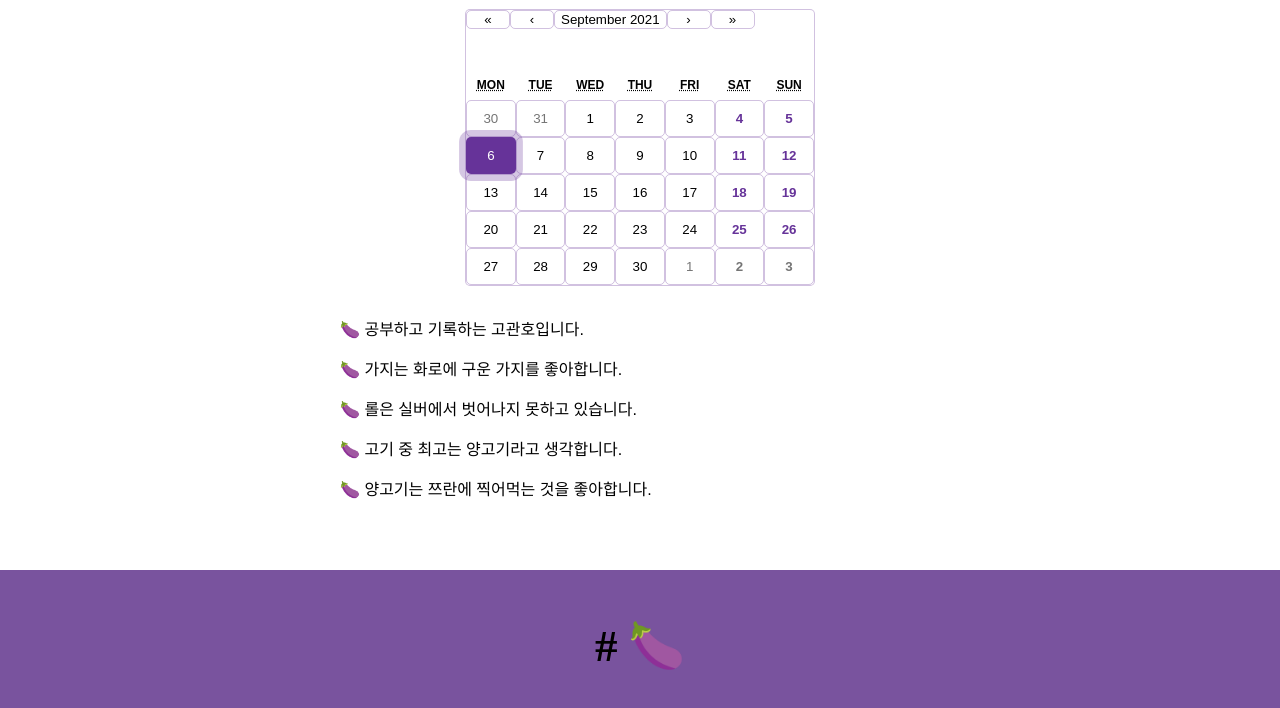
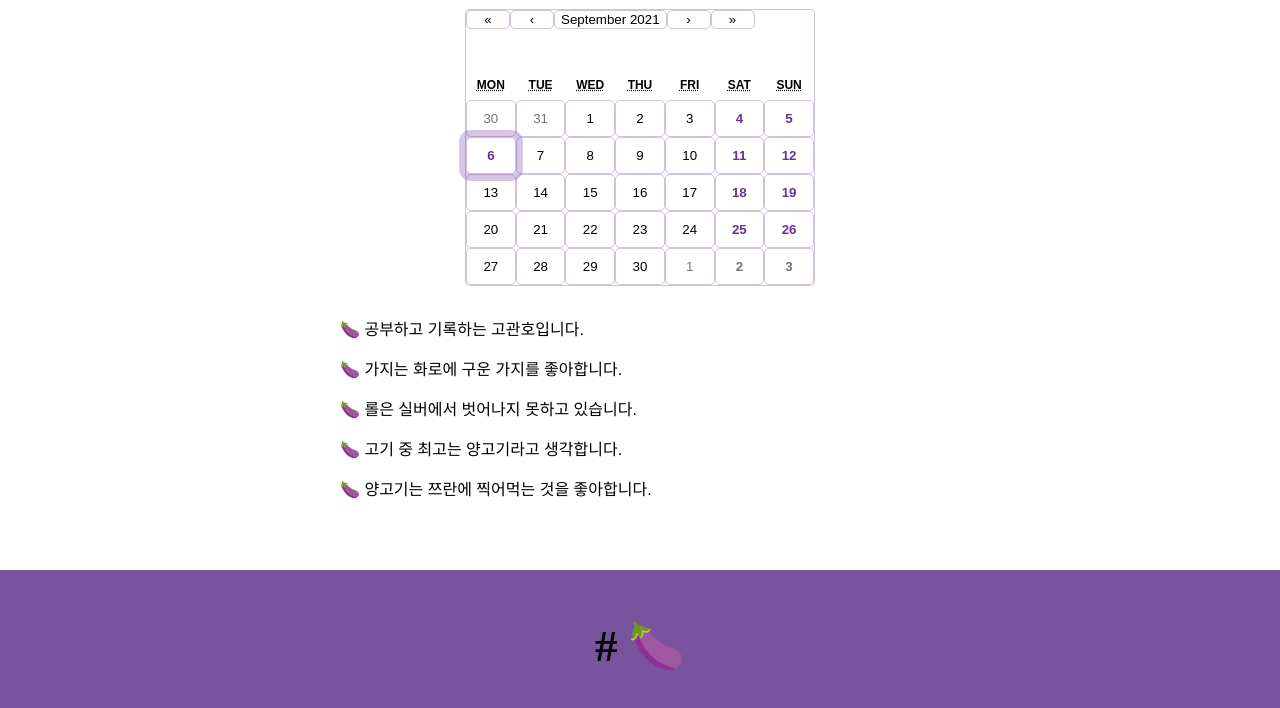
Before and after one commit to kanovii/kanovii_til, a Gatsby site: page /about in a window 1280 px wide. Shown: the part 192-900 px from the top of the page. Built offline with nearby package versions, Linux system fonts and the light colour scheme; Gatsby itself is replaced by a stand-in of ours.

Commit message:
calender pulse

```diff
--- a/src/css/calendar.css
+++ b/src/css/calendar.css
@@ -97,9 +97,9 @@
     background-color: #e6e6e6;
   }
   .react-calendar__tile--now {
-    background: rebeccapurple;
-    color: white !important;
-    font-weight: 500;
+    background: white;
+    color: rebeccapurple !important;
+    font-weight: 700;
     border-radius: 5px;
     animation: 1s pulse infinite ease-out;
   }
@@ -113,7 +113,7 @@
 }
   .react-calendar__tile--now:enabled:hover,
   .react-calendar__tile--now:enabled:focus {
-    background: rgb(125, 73, 177);
+    background: rgb(151, 113, 189);
   }
   .react-calendar__tile--hasActive {
     background: rebeccapurple;
@@ -131,10 +131,12 @@
   .react-calendar__tile--active:enabled:hover,
   .react-calendar__tile--active:enabled:focus {
     border:1px solid rebeccapurple;
-    background-color: rgba(102, 51, 153,0.4) ;
+    background-color: white ;
     border-radius: 5px;
     color: rebeccapurple;
     font-weight: 700;
+    animation: 1s pulse infinite ease-out;
+
   }
   .react-calendar--selectRange .react-calendar__tile--hover {
     background-color: #e6e6e6;
```
